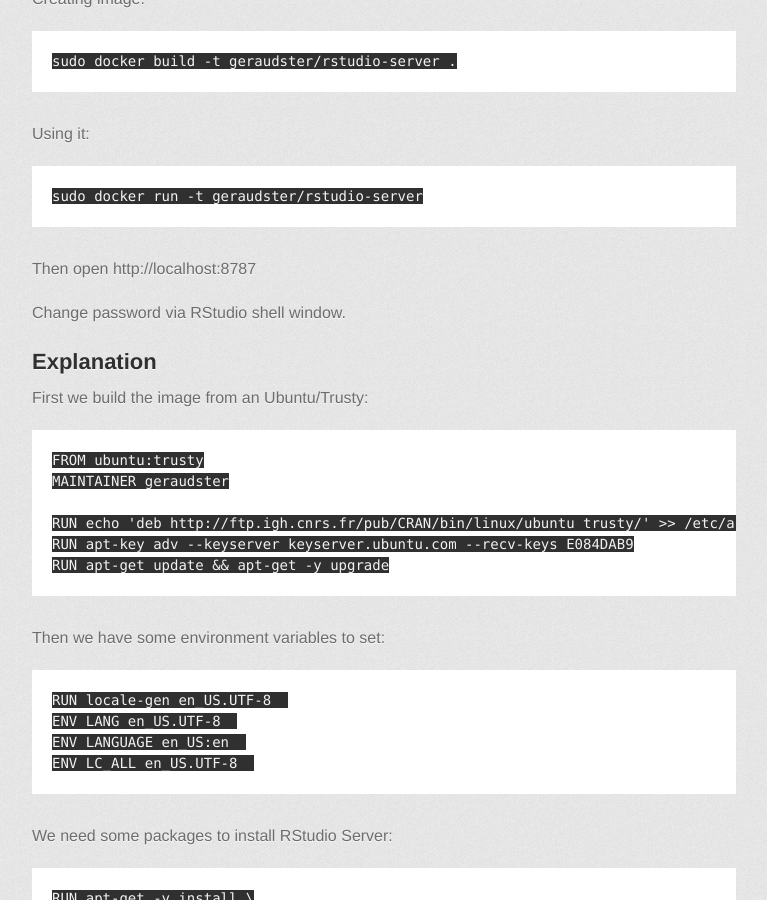
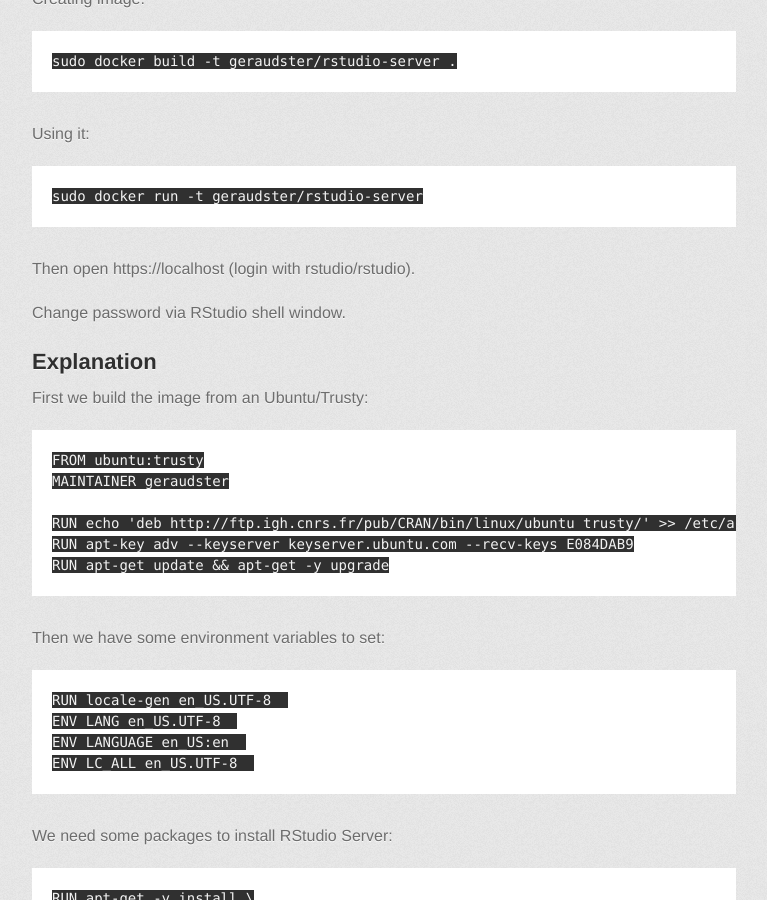
Before and after one commit to geraudster/geraudster.github.io, a Jekyll site: the page built from _posts/2014-12-30-build-a-docker-image-for-rstudio-server.md, in a window 1280 px wide and 900 px high, scrolled down 700 px. Shown: the whole window, without its empty margins (256-1023 px from the left). Built offline with Jekyll 4.4.1, drawn with Linux system fonts in a browser that asks for light colours; some web fonts are replaced; comment, search, counter and statistics services are not loaded.

Commit message:
fix typo

```diff
--- a/_posts/2014-12-30-build-a-docker-image-for-rstudio-server.md
+++ b/_posts/2014-12-30-build-a-docker-image-for-rstudio-server.md
@@ -30,7 +30,7 @@
 
     sudo docker run -t geraudster/rstudio-server
 
-Then open http://localhost:8787
+Then open https://localhost (login with rstudio/rstudio).
 
 Change password via RStudio shell window.
 
```
